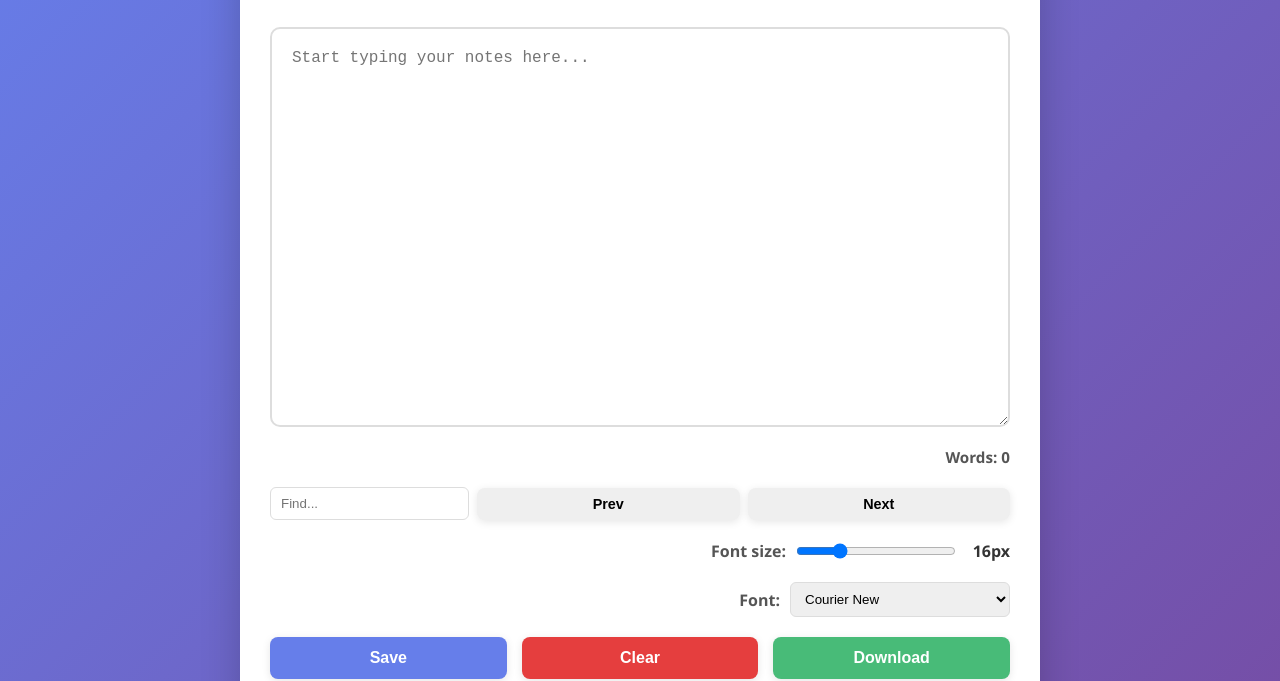
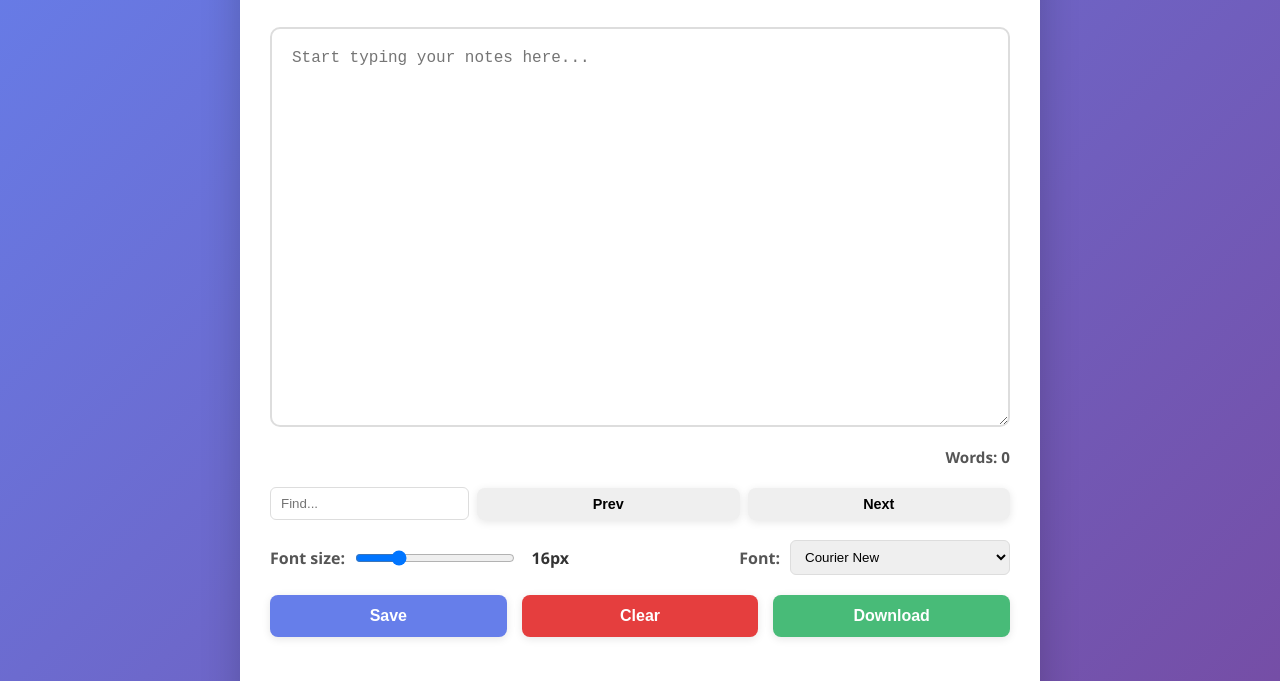
Before and after one commit to Vai-Man/NotepadX, a plain HTML site: page index.html in a window 1280 px wide. Shown: the part 140-821 px from the top of the page. Drawn offline with Linux system fonts and the light colour scheme.

Commit message:
fixed alignment

```diff
--- a/index.html
+++ b/index.html
@@ -35,6 +35,8 @@
                 <button id="nextMatch" class="btn">Next</button>
             </div>
 
+            <!-- Font controls row -->
+            <div class="font-controls-row">
                 <!-- Font size control -->
                 <div class="font-size-group" aria-label="Font size control">
                     <label for="fontSize" class="font-size-label">Font size:</label>
@@ -52,6 +54,7 @@
                         <option value="'Segoe UI', Tahoma, Geneva, Verdana, sans-serif">Segoe UI</option>
                         <option value="Georgia, 'Times New Roman', serif">Georgia</option>
                     </select>
+                </div>
             </div>
 
             <!-- Button controls -->
--- a/style.css
+++ b/style.css
@@ -132,6 +132,15 @@ main {
     font-weight: 700;
 }
 
+/* Inline wrapper for font controls */
+.font-controls-row {
+    display: flex;
+    gap: 16px;
+    justify-content: space-between;
+    align-items: center;
+    flex-wrap: wrap;
+}
+
 /* Font family control */
 .font-family-group {
     display: flex;
```
Lines whose indentation alone changed are shown as unchanged.
